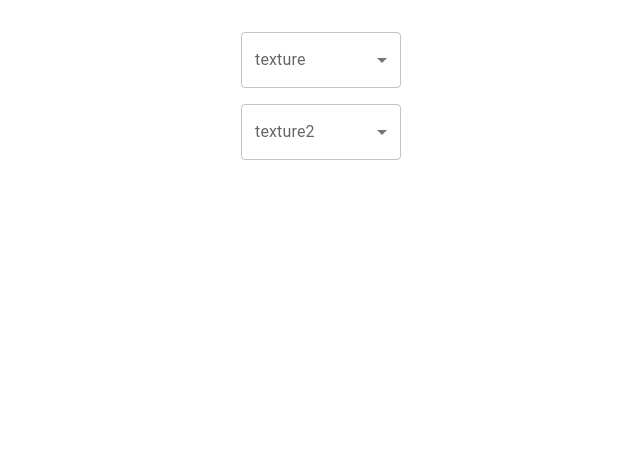
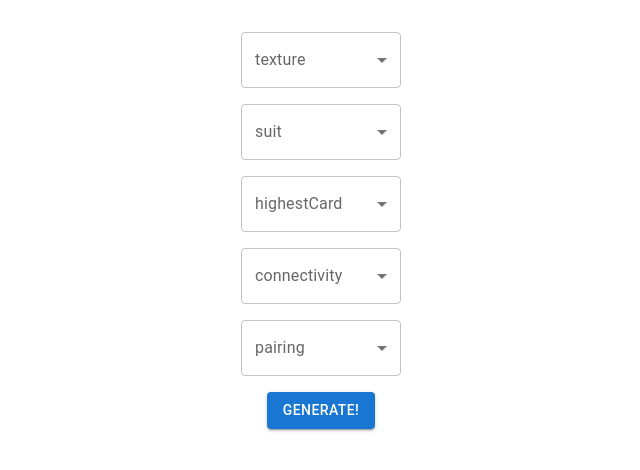
Before and after one commit to atxarib99/flop-gen, a React (Create React App) app in the folder web/: page / in a window 1280 px wide. Shown: the top 470 px of the page, without its empty margins (319-959 px from the left). Built offline with nearby package versions, Linux system fonts and the light colour scheme.

Commit message:
Expanded web by adding dropdowns for each filter and a generate button

```diff
--- a/web/package.json
+++ b/web/package.json
@@ -15,6 +15,7 @@
     "@types/react-dom": "^18.2.18",
     "react": "^18.2.0",
     "react-dom": "^18.2.0",
+    "react-playing-cards": "github:wmaillard/react-playing-cards",
     "react-scripts": "5.0.1",
     "typescript": "^4.9.5",
     "web-vitals": "^2.1.4"
--- a/web/src/App.tsx
+++ b/web/src/App.tsx
@@ -3,11 +3,20 @@ import "./App.css";
 import Box from "@mui/system/Box";
 import Select, { SelectChangeEvent } from "@mui/material/Select";
 import FormControl from "@mui/material/FormControl";
-import { InputLabel, MenuItem } from "@mui/material";
+import { InputLabel, MenuItem, Button } from "@mui/material";
 import FilterSelect from "./FilterSelect";
 
 function App() {
+	//todo create an api that returns a json packages of available filters from the engine
   const textureOptions = ["rainbow", "two-tone", "monotone"];
+	const suitOptions = ["Club", "Spade", "Heart", "Diamond"];
+	const highestCardOptions = ["A", "K", "Q", "J", "T", "9", "8", "7", "6", "5", "4", "3", "2"];
+	const connectivityOptions = ["disconnected", "semi_connected_low", "semi_connected_high", "connected"];
+	const pairingOptions = ["unpaired", "paired", "tripled"];
+
+	const generateClick = () => {
+		alert('Generate!');
+	}
 
   return (
     <div className="App">
@@ -15,8 +24,14 @@ function App() {
       <body className="App-body">
         <div>
           <FilterSelect filterName="texture" filterOptions={textureOptions} />
+          <FilterSelect filterName="suit" filterOptions={suitOptions} />
+          <FilterSelect filterName="highestCard" filterOptions={highestCardOptions} />
+          <FilterSelect filterName="connectivity" filterOptions={connectivityOptions} />
+          <FilterSelect filterName="pairing" filterOptions={pairingOptions} />
+					<Button variant="contained" onClick={generateClick}>
+						Generate!
+					</Button>
 
-          <FilterSelect filterName="texture2" filterOptions={textureOptions} />
         </div>
       </body>
     </div>
```
Also changed, not shown: web/src/GeneratedOutput.tsx (added, +19 -0 lines), 1 other file (tests, documents, lock files or other folders).
